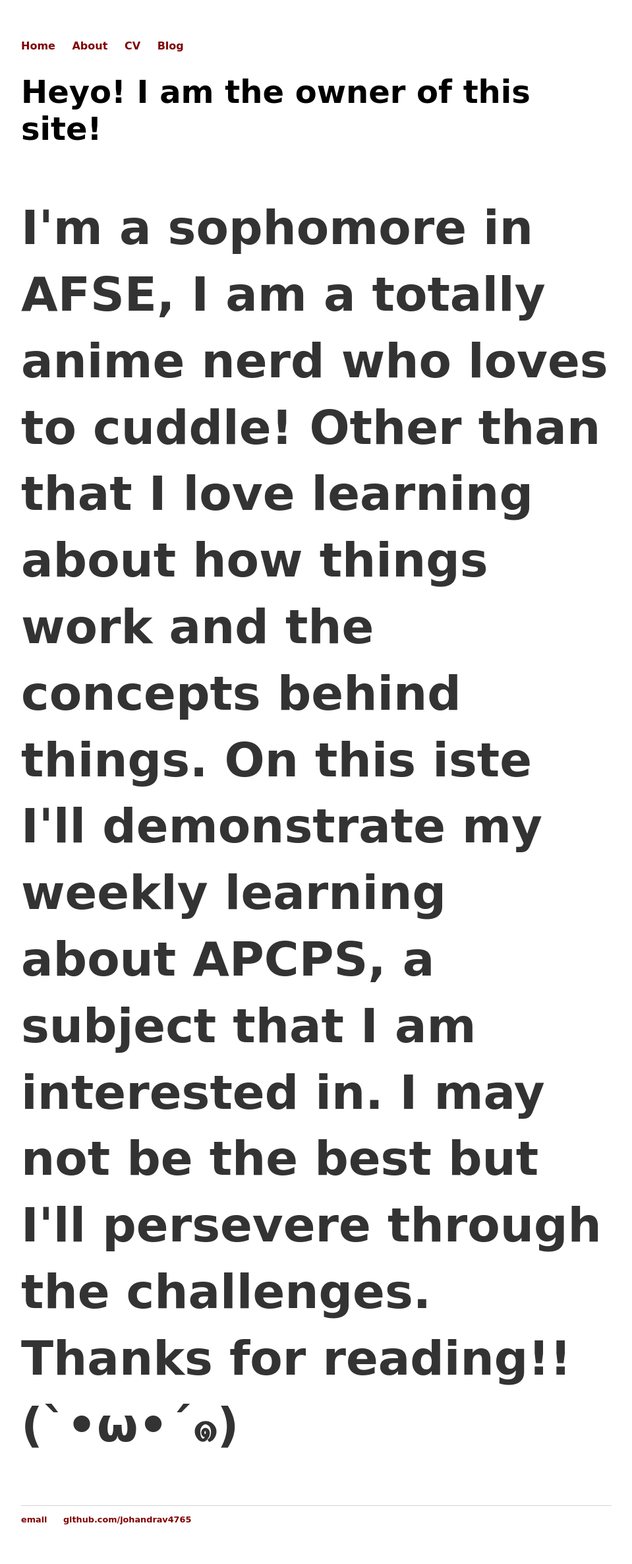
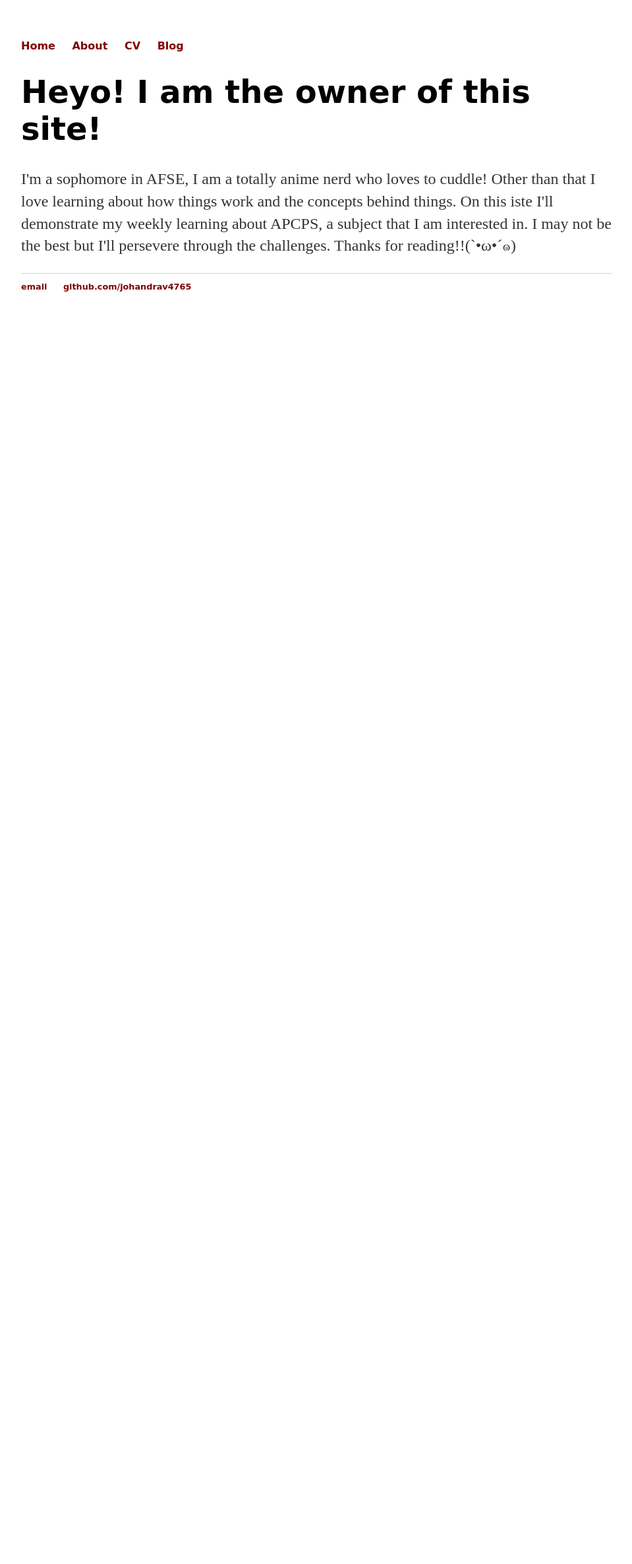
Before and after one commit to Johandrav4765/Johandrav4765.github.io, a Jekyll site: the page built from about/index.html, in a window 1280 px wide. Shown: the whole page at 66% size, without its empty margins (160-1119 px from the left). Built offline with Jekyll 4.4.1, drawn with Linux system fonts in a browser that asks for light colours; after the commit the page ends 900 px from its top, so only the background shows below that.

```diff
--- a/about/index.html
+++ b/about/index.html
@@ -3,6 +3,6 @@ layout: default
 title: Johandra Vargas
 ---
 
-<h1> Heyo! I am the owner of this site!  </h>
+<h1> Heyo! I am the owner of this site!  </h1>
 
 <p> I'm a sophomore in AFSE, I am a totally anime nerd who loves to cuddle! Other than that I love learning about how things work and the concepts behind things. On this iste I'll demonstrate my weekly learning about APCPS, a subject that I am interested in. I may not be the best but I'll persevere through the challenges. Thanks for reading!!(`•ω•´๑)</p>
```
